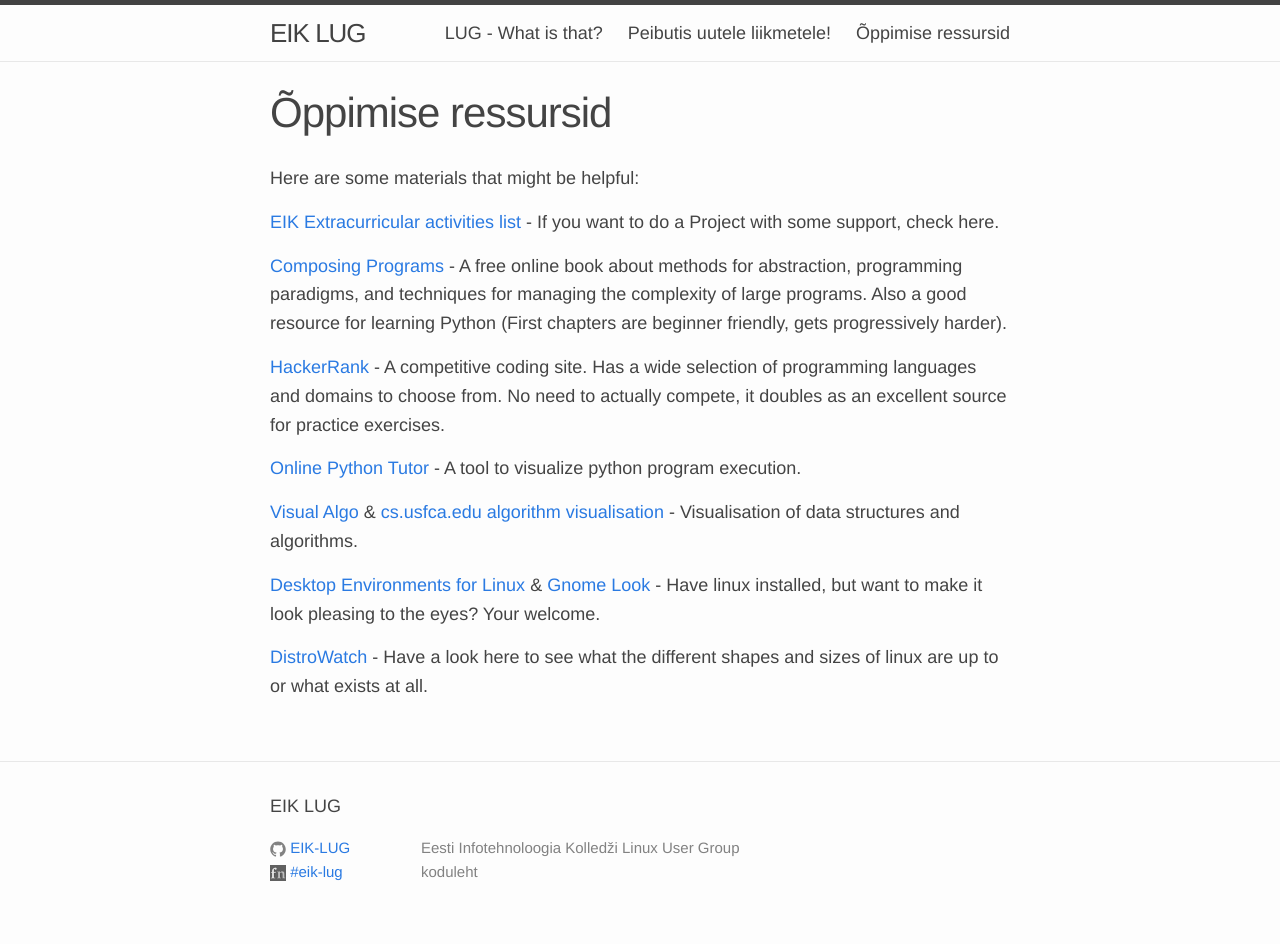
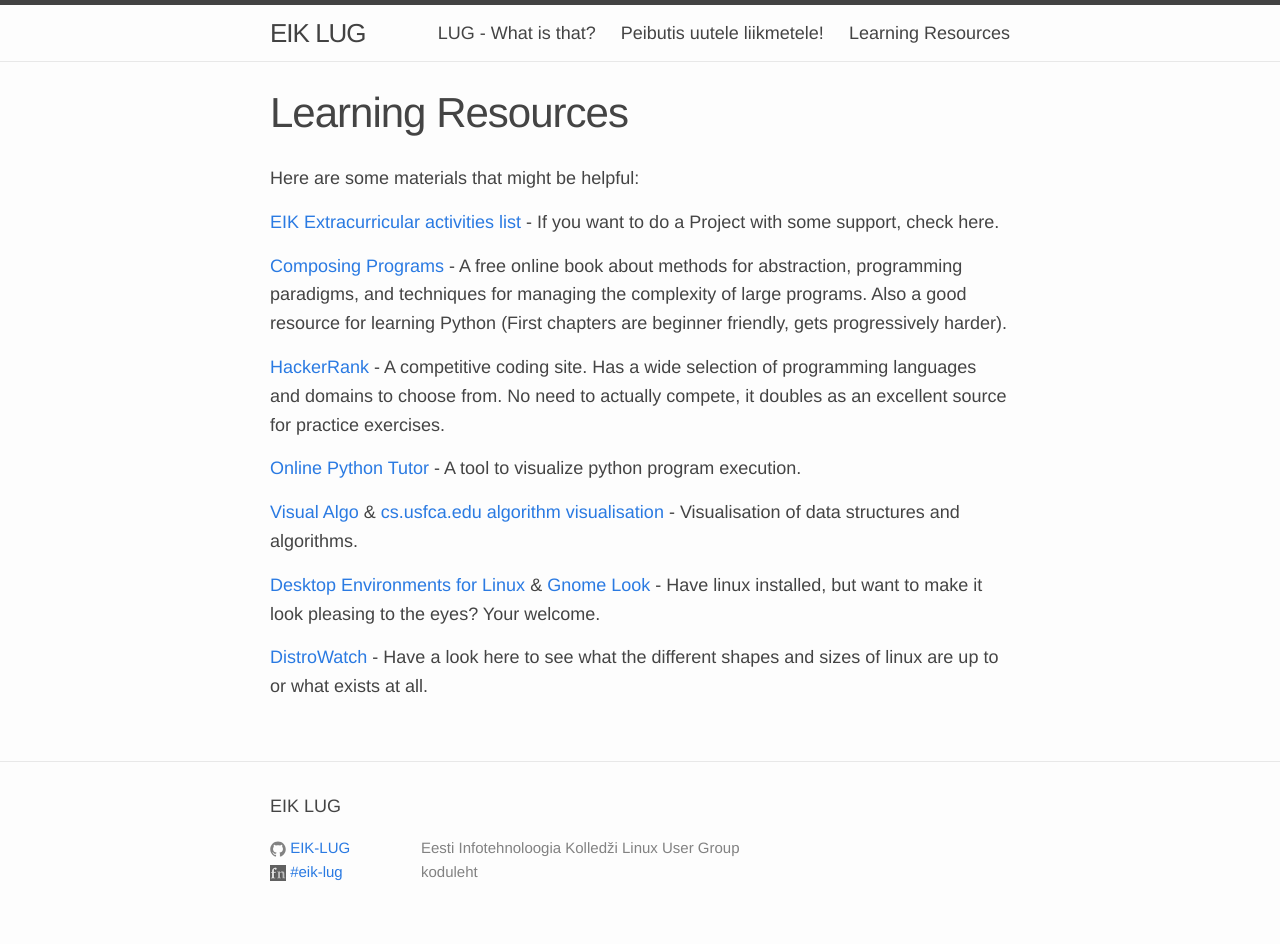
Before and after one commit to EIK-LUG/EIK-LUG.github.io, a Jekyll site: the page built from learning-resources.md, in a window 1280 px wide. Built offline with Jekyll 4.4.1, drawn with Linux system fonts in a browser that asks for light colours.

Commit message:
Translation of title from estonian to english.

```diff
--- a/learning-resources.md
+++ b/learning-resources.md
@@ -1,6 +1,6 @@
 ---
 layout: page
-title: Õppimise ressursid
+title: Learning Resources
 permalink: /learning-resources/
 ---
 
```
